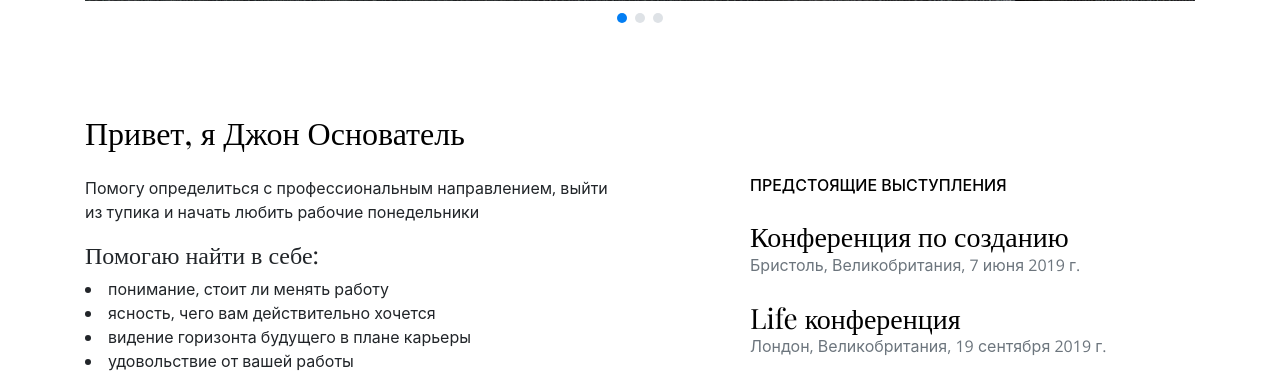
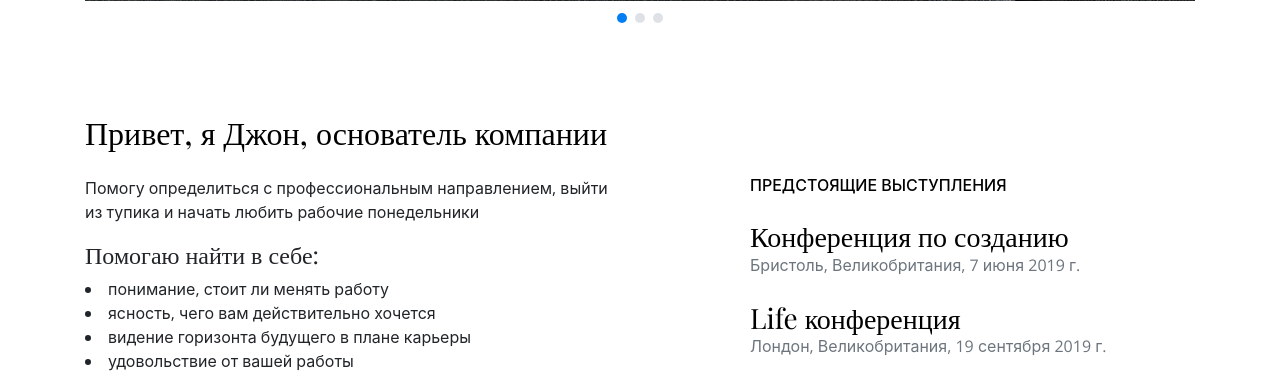
Before and after one commit to leonid1108/django_laba, a Django app: page / in a window 1280 px wide. Shown: the part 1299-1674 px from the top of the page. Run offline with Django 4.2, Linux system fonts and the light colour scheme; some libraries are stand-ins or nearby versions; some web fonts are replaced.

Commit message:
Update index.html

```diff
--- a/django_laba/main/templates/main/index.html
+++ b/django_laba/main/templates/main/index.html
@@ -124,7 +124,7 @@
       <div class="container">
         <div class="row">
           <div class="col-12 mb-3">
-            <h2 class="text-black">Привет, я Джон Основатель</h2>
+            <h2 class="text-black">Привет, я Джон, основатель компании</h2>
           </div>
           <div class="col-md-6 mb-5">
             <p>Помогу определиться с профессиональным направлением, выйти из тупика и начать любить рабочие понедельники</p>
```
